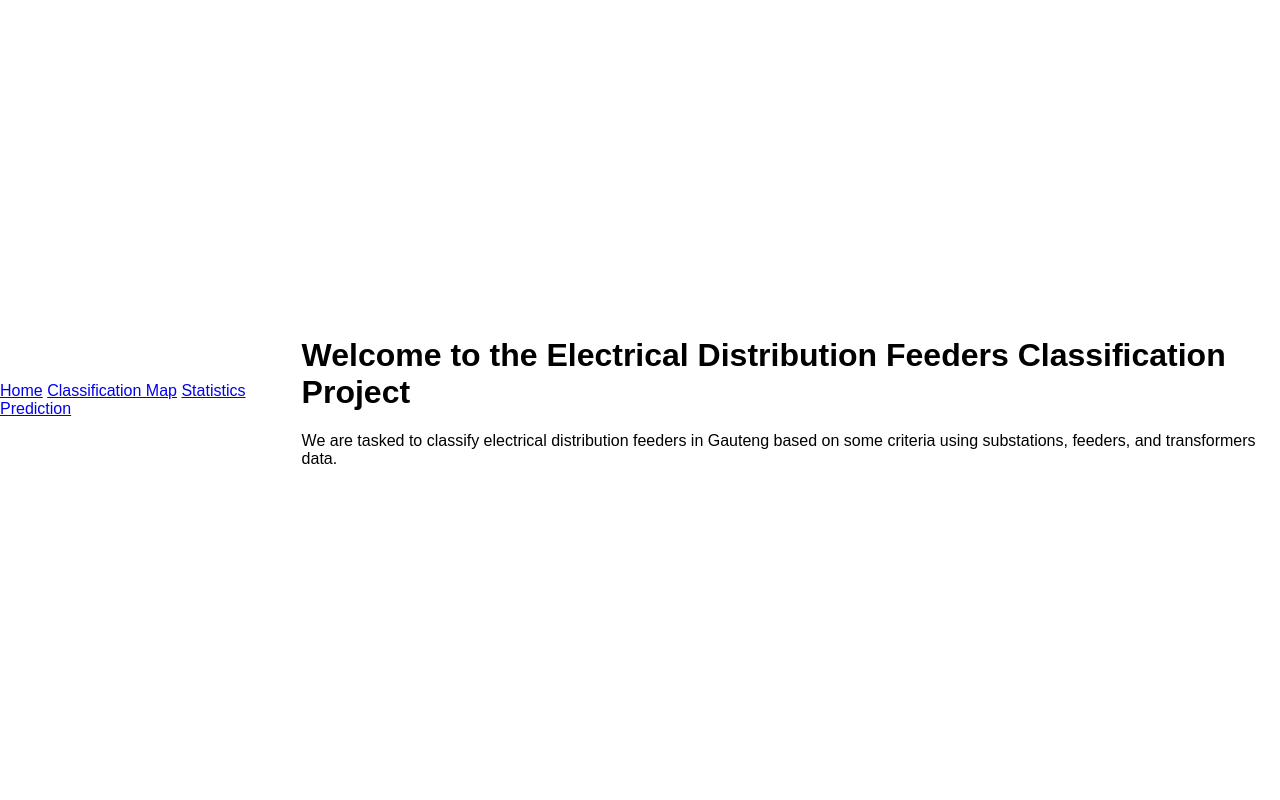
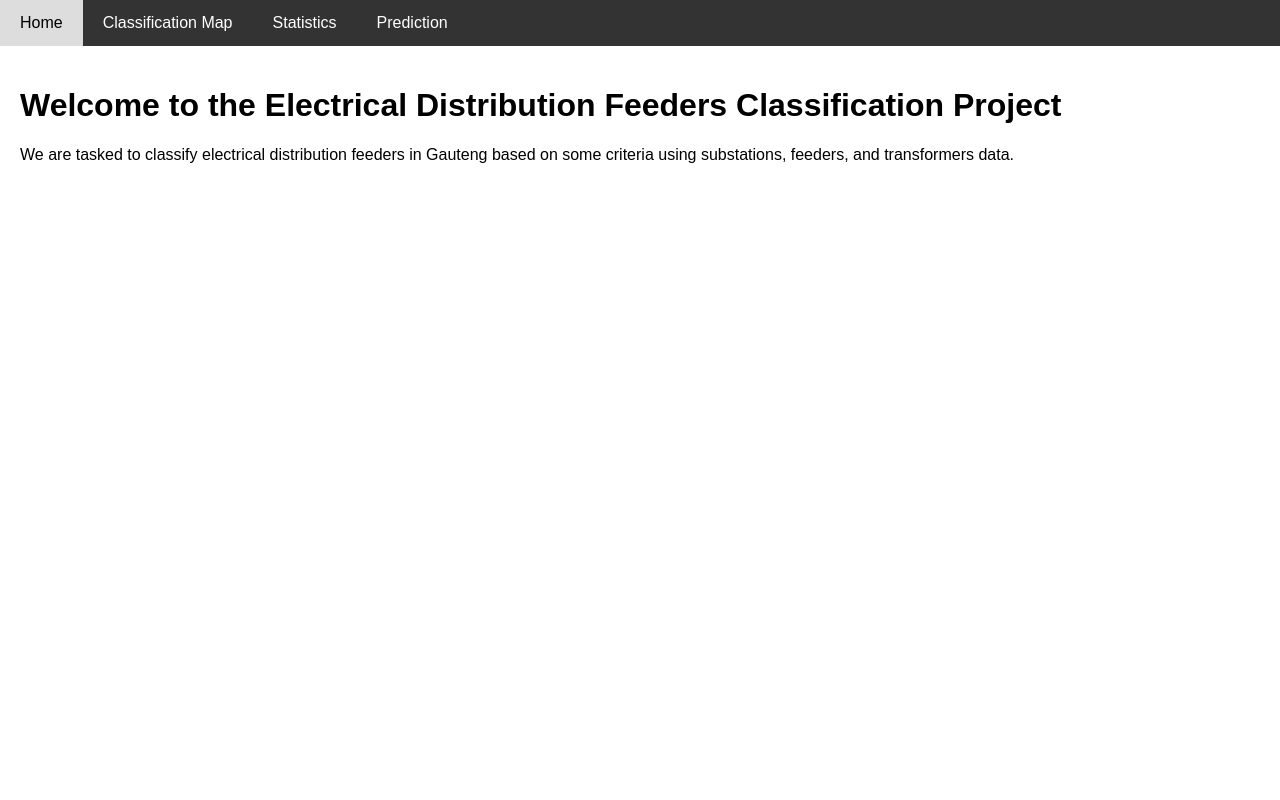
Before and after one commit to Matshavha/Python_App, a Flask app: page / in a window 1280 px wide. Run offline with Flask 2, Linux system fonts and the light colour scheme.

Commit message:
Update base.html

```diff
--- a/templates/base.html
+++ b/templates/base.html
@@ -6,27 +6,27 @@
     <title>{% block title %}{% endblock %}</title>
     <style>
         body, html {
-            height: 100%;
-            width: 100%;
             margin: 0;
-            display: flex;
-            align-items: center;
-            justify-content: center;
             font-family: Arial, sans-serif;
         }
-        .map-container {
-            width: 80%;
-            height: 80%;
-            border: 1px solid #ccc;
-            box-shadow: 0 0 10px rgba(0, 0, 0, 0.1);
-            display: flex;
-            align-items: center;
-            justify-content: center;
+        .navbar {
+            background-color: #333;
+            overflow: hidden;
         }
-        iframe {
-            width: 100%;
-            height: 100%;
-            border: none;
+        .navbar a {
+            float: left;
+            display: block;
+            color: white;
+            text-align: center;
+            padding: 14px 20px;
+            text-decoration: none;
+        }
+        .navbar a:hover {
+            background-color: #ddd;
+            color: black;
+        }
+        .container {
+            padding: 20px;
         }
     </style>
 </head>
```
